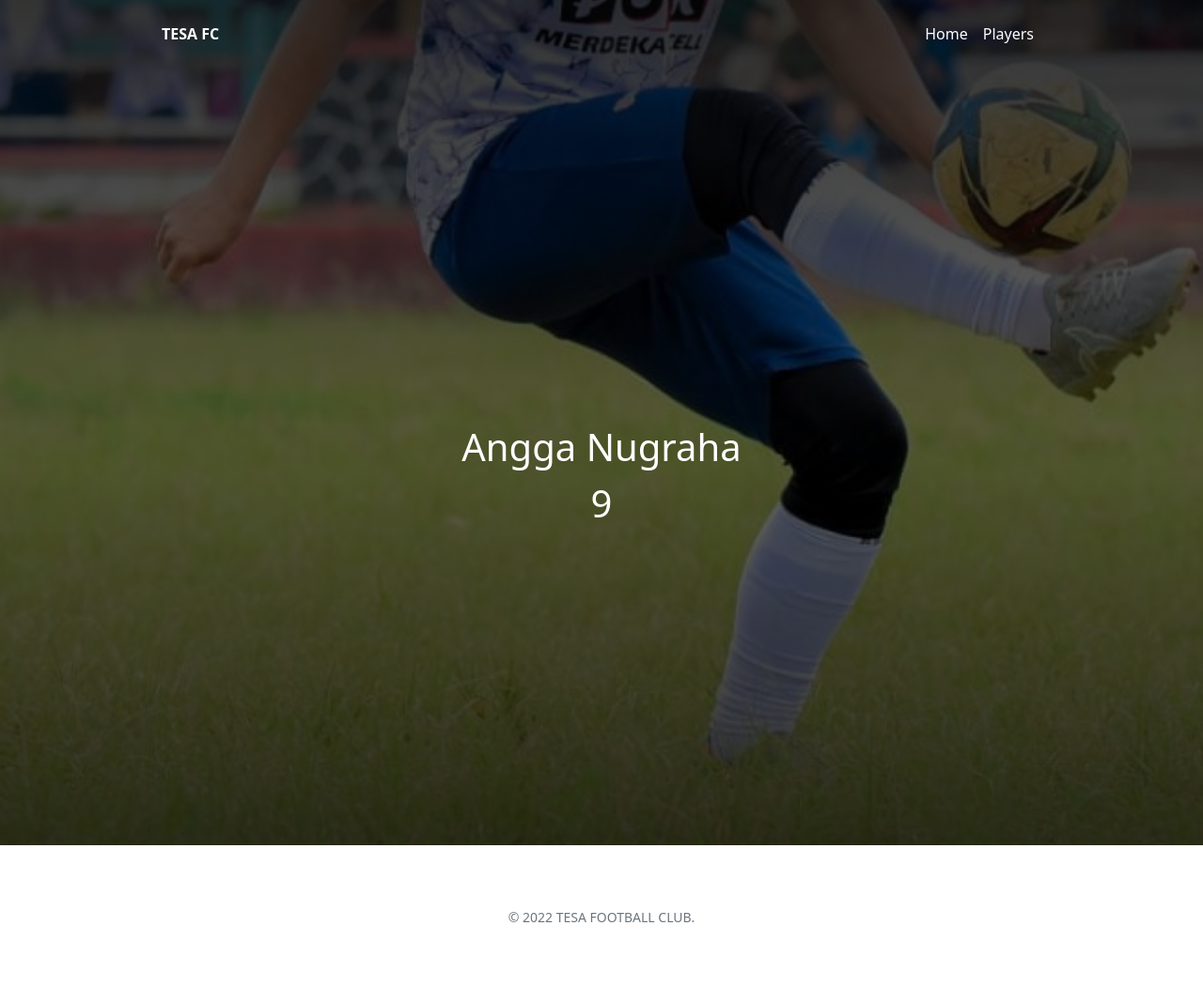
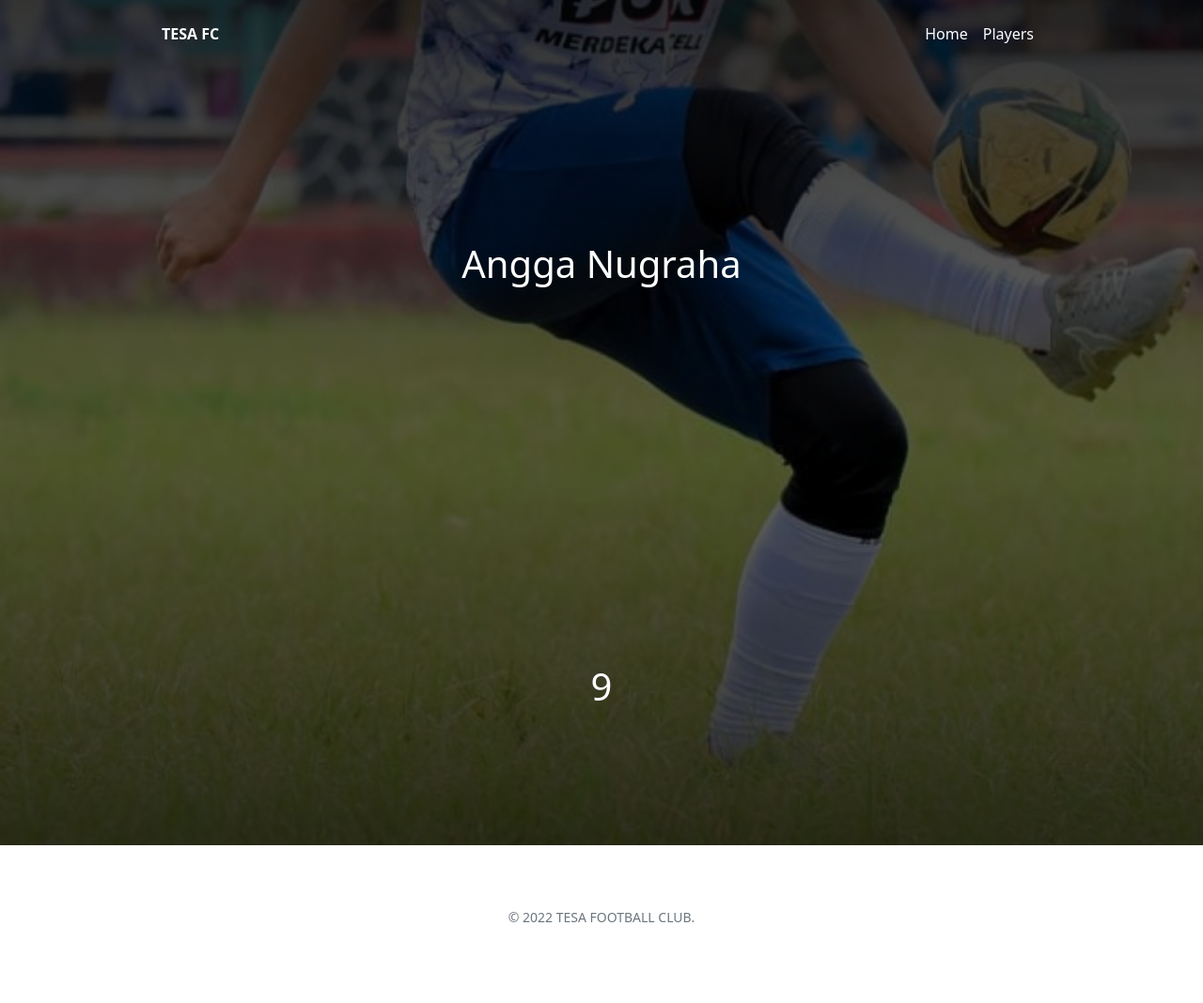
Before and after one commit to tesafc/www2, a Jekyll site: the page built from _players/angga-nugraha.md, in a window 1280 px wide. Shown: the whole page at 94% size. Built offline with Jekyll 4.4.1, drawn with Linux system fonts in a browser that asks for light colours.

Commit message:
Update header-player.html

```diff
--- a/_includes/header-player.html
+++ b/_includes/header-player.html
@@ -10,7 +10,7 @@
         </nav>
       </div>
     </div>
-    <div class="h-100 d-flex flex-column align-items-center justify-content-center">
+    <div class="h-100 d-flex flex-column align-items-center justify-content-around">
       <div>
         <span class="fs-1 text-capitalize">{{ page.title }}</span>
       </div>
```
